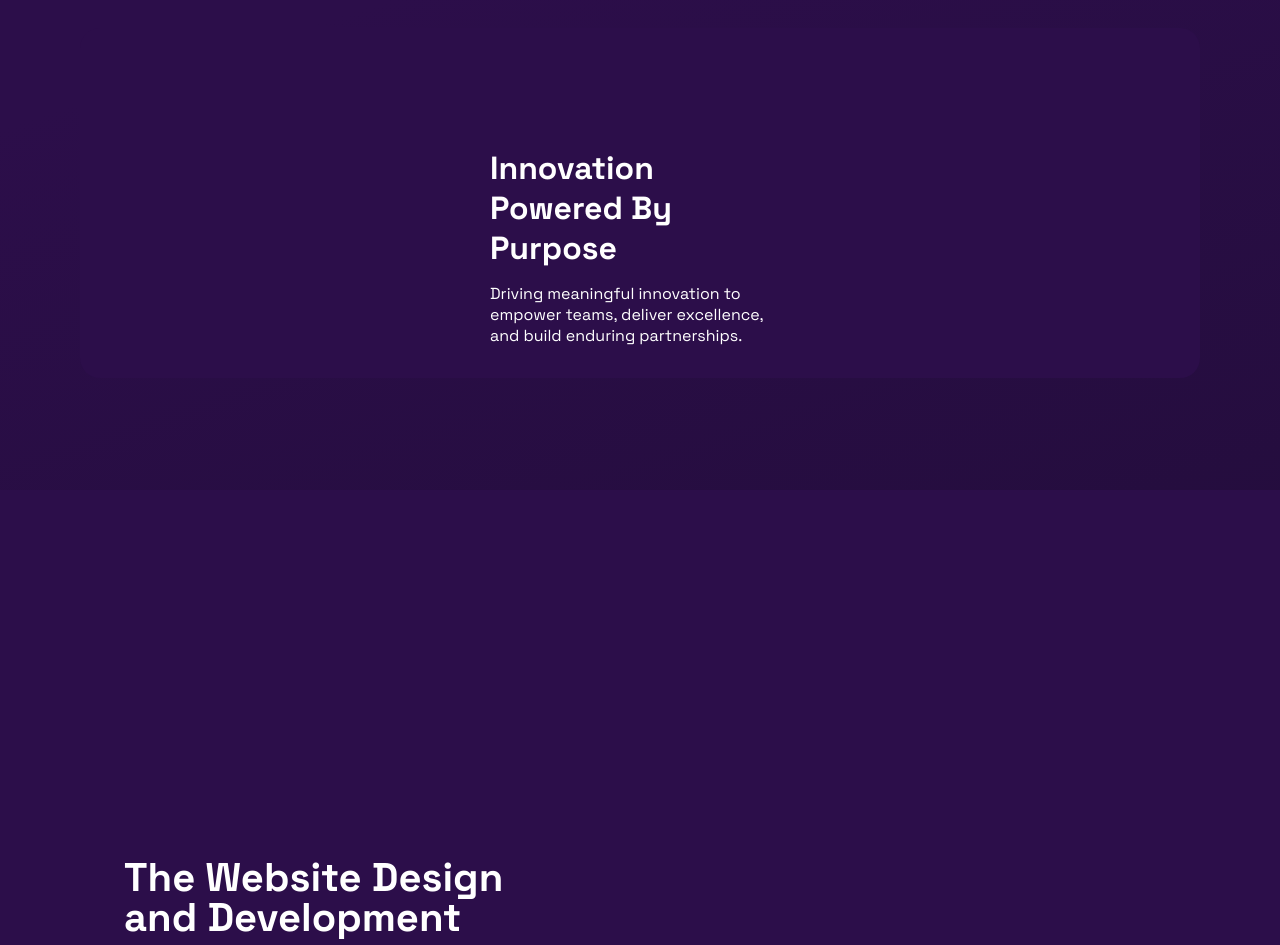
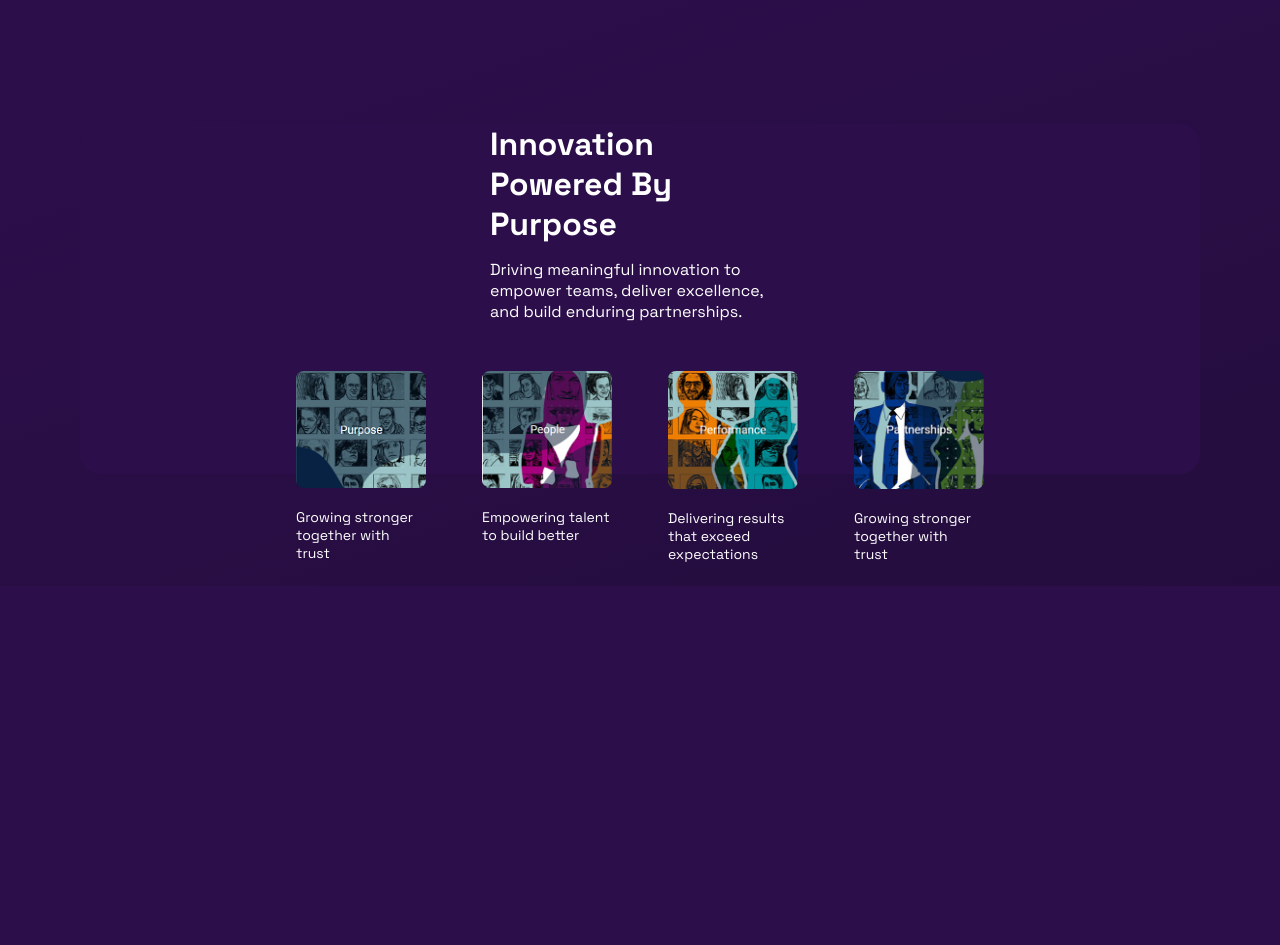
Before and after one commit to Jincora7/JincoraSite, a React (Vite) app: page / in a window 1280 px wide. Shown: the part 2040-2985 px from the top of the page. Built offline with nearby package versions, Linux system fonts and the light colour scheme.

Commit message:
pillars css

```diff
--- a/src/components/Home/Pillars-Page/PillarsPage.css
+++ b/src/components/Home/Pillars-Page/PillarsPage.css
@@ -64,10 +64,15 @@
     margin-top: 2rem;
 }
 
+.full-card{
+margin-top: 8rem;
+}
+
+
 .pillars-card-bottom h3 {
 
     text-align: left;
-    margin-top: 120px;
+    /* margin-top: 120px; */
 }
 
 .pillars-card-btm-left {
@@ -106,7 +111,7 @@
     padding: 5px 20px;
     transition-duration: 300ms;
     transition-timing-function:ease-in-out;
-    margin-top: 120px;
+    /* margin-top: 120px; */
 }
 
 .pillars-card-btm-list p{
--- a/src/components/Home/Pillars-Page/PillarsPage.jsx
+++ b/src/components/Home/Pillars-Page/PillarsPage.jsx
@@ -40,7 +40,7 @@ const PillarsPage = () => {
 
                 <PrimaryBtn onClick={() => navigate("/contact-us")} content="Connect with Sales" />
             </div>
-
+            <div className="full-card">
             <div className="pillars-card-bottom">
                 <div className="pillars-card-btm-left">
                     <h3>Innovation Powered By Purpose</h3>
@@ -73,6 +73,7 @@ const PillarsPage = () => {
                     </div>
                 </div>
             </div>
+            </div>
 
         </div>
     )
```
